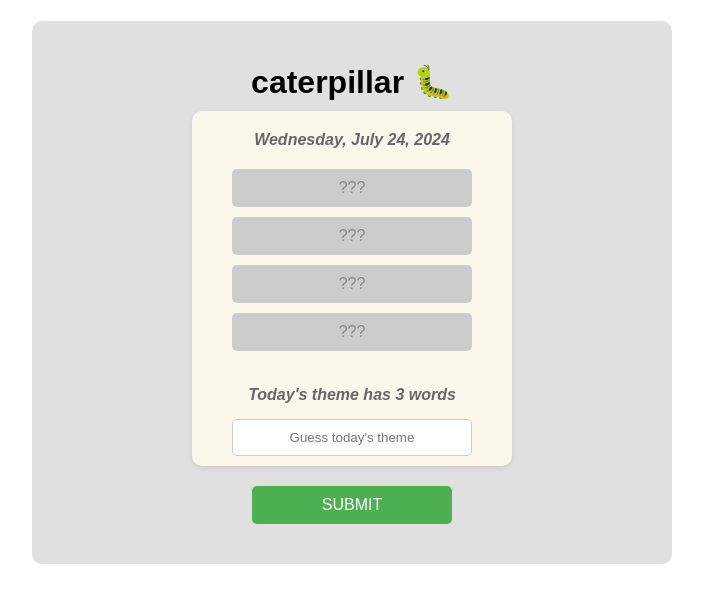
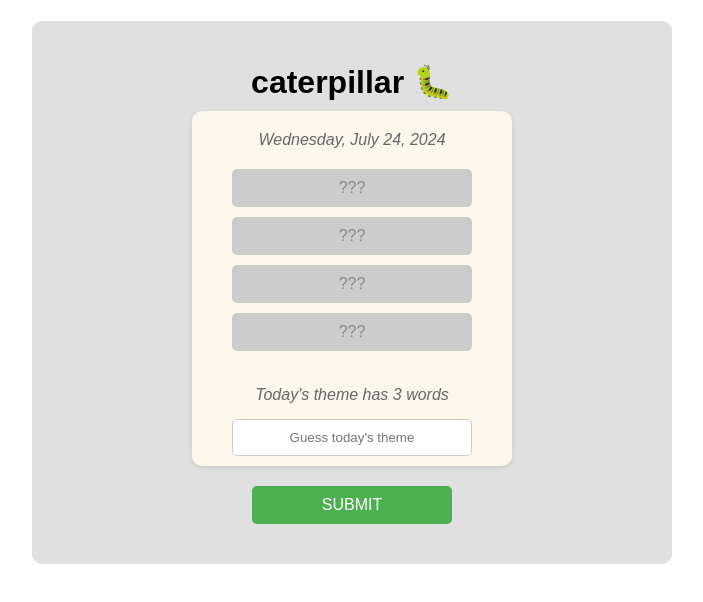
Before and after one commit to aschneidman28/caterpillar-game-react, a React (Create React App) app: page / in a window 1280 px wide. Shown: the top 602 px of the page, without its empty margins (288-991 px from the left). Built offline with nearby package versions, Linux system fonts and the light colour scheme.

Commit message:
Update App.css

```diff
--- a/src/App.css
+++ b/src/App.css
@@ -15,9 +15,10 @@ h1 {
 }
 
 /* Current date styles */
-p {
+#caterpillar-game-container > p {
   margin-bottom: 20px;
   font-weight: bold;
+  font-style: normal;  /* This ensures the text is not italicized */
 }
 
 /* Game board styles */
```
